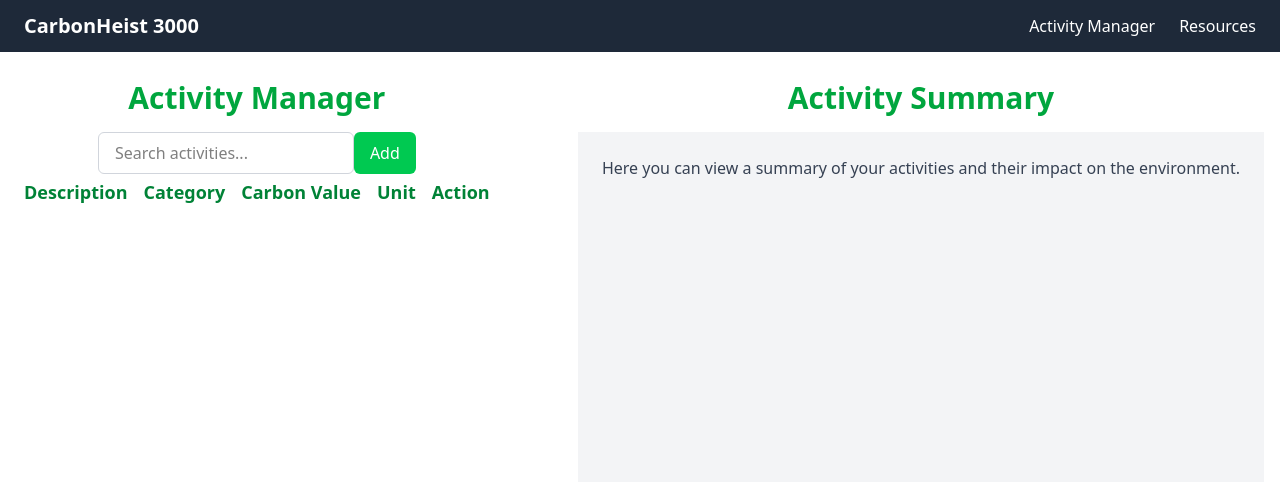
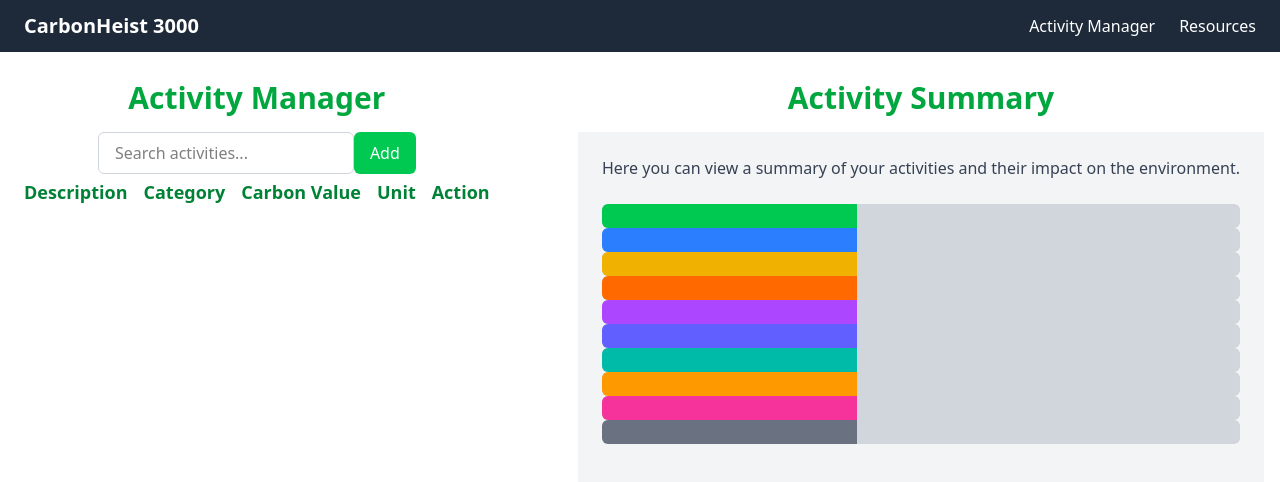
Before and after one commit to nwierzbowski/CarbonHeist3000, a React (Vite) app: page / in a window 1280 px wide. Shown: the top 482 px of the page. Built offline with nearby package versions, Linux system fonts and the light colour scheme.

Commit message:
Added colored progress bars for each category

```diff
--- /dev/null
+++ b/src/components/activities/ProgressBar.tsx
@@ -0,0 +1,22 @@
+interface Props {
+  value: number; // Current value of the progress
+  max: number; // Maximum value of the progress
+  color: string; // Color of the progress bar
+}
+
+export default function ProgressBar({ value, max, color }: Props) {
+  // Ensure value doesn't exceed the maximum or fall below 0
+  const progress = Math.min(Math.max(value, 0), max);
+
+  // Calculate the width percentage
+  const widthPercentage = (progress / max) * 100;
+
+  return (
+    <div className="w-full bg-gray-300 rounded-md overflow-hidden">
+      <div
+        className={" h-6 transition-all duration-300 " + color}
+        style={{ width: `${widthPercentage}%` }}
+      ></div>
+    </div>
+  );
+}
--- a/src/components/pages/ActivitySummary.tsx
+++ b/src/components/pages/ActivitySummary.tsx
@@ -1,3 +1,6 @@
+import { categoryColors } from "../../data/categories";
+import ProgressBar from "../activities/ProgressBar";
+
 export default function ActivitySummary() {
   return (
     <div className="p-6 bg-gray-100 min-h-screen">
@@ -5,7 +8,14 @@ export default function ActivitySummary() {
         Here you can view a summary of your activities and their impact on the
         environment.
       </p>
-      {/* Add additional summary details here */}
+      {categoryColors.map((color) => (
+        <ProgressBar
+          key={color.colorClass}
+          value={4}
+          max={10}
+          color={color.colorClass}
+        ></ProgressBar>
+      ))}
     </div>
   );
 }
--- /dev/null
+++ b/src/data/categories.tsx
@@ -0,0 +1,25 @@
+// Define the CategoryColor type
+export interface CategoryColor {
+  category: string;
+  colorClass: string;
+}
+
+// List of categories and their associated Tailwind color classes
+export const categoryColors: CategoryColor[] = [
+  { category: "Physical Activity", colorClass: "bg-green-500" },
+  { category: "Transportation", colorClass: "bg-blue-500" },
+  { category: "Household", colorClass: "bg-yellow-500" },
+  { category: "Energy Usage", colorClass: "bg-orange-500" },
+  { category: "Personal Care", colorClass: "bg-purple-500" },
+  { category: "Entertainment", colorClass: "bg-indigo-500" },
+  { category: "Leisure", colorClass: "bg-teal-500" },
+  { category: "Diet", colorClass: "bg-amber-500" },
+  { category: "Shopping", colorClass: "bg-pink-500" },
+  { category: "Work", colorClass: "bg-gray-500" },
+];
+
+// Function to get the Tailwind class for a specific category
+export const getCategoryColorClass = (category: string): string => {
+  const match = categoryColors.find((item) => item.category === category);
+  return match ? match.colorClass : "bg-gray-300"; // Default class if not found
+};
```
